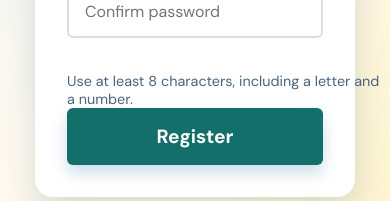
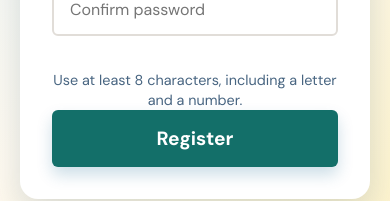
Before and after one commit to nyakiochristine/travelnestapp, a React (Create React App) app in the folder frontendd/: page /register in a window 390 px wide. Shown: the part 597-798 px from the top of the page. Built offline with nearby package versions, Linux system fonts and the light colour scheme; no server answers.

Commit message:
feat: Update Register component styles for improved responsiveness

```diff
--- a/frontendd/src/components/Register.css
+++ b/frontendd/src/components/Register.css
@@ -28,7 +28,8 @@
 .register-form {
   display: flex;
   flex-direction: column;
-  width: 320px;
+  width: min(100%, 384px);
+  box-sizing: border-box;
   background: white;
   padding: 32px;
   border-radius: 18px;
@@ -65,4 +66,16 @@
 .btn-register:hover {
   background-color: #0c3654;
 }
-.password-hint, .auth-message, .auth-link { width: 320px; margin: .75rem auto 0; color: #486581; font-size: .9rem; }.auth-message { color: #075985; font-weight: 600; }.auth-link { display: block; color: #075985; font-weight: 700; text-align: center; }
+.password-hint, .auth-message, .auth-link {
+  width: 100%;
+  box-sizing: border-box;
+  margin: .75rem auto 0;
+  color: #486581;
+  font-size: .9rem;
+  line-height: 1.4;
+  overflow-wrap: break-word;
+  text-align: center;
+}
+
+.auth-message { color: #075985; font-weight: 600; }
+.auth-link { display: block; color: #075985; font-weight: 700; }
```
